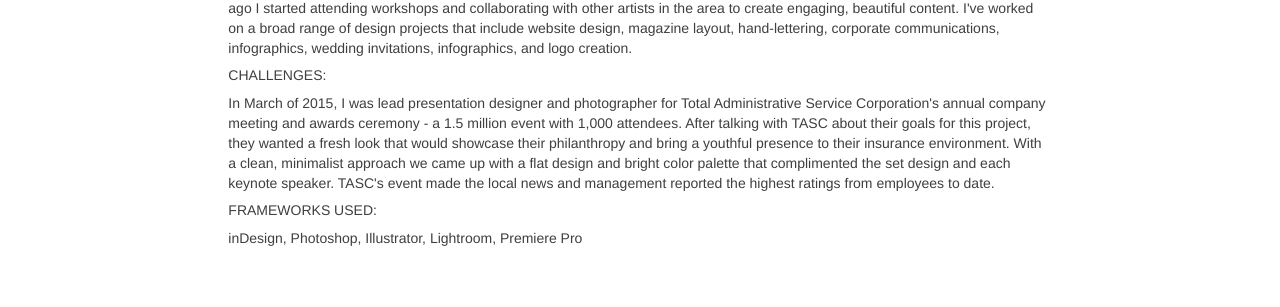
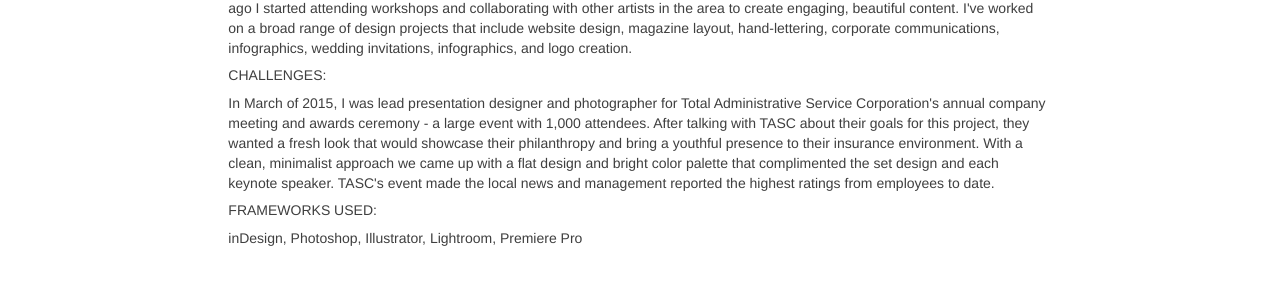
Before and after one commit to kedarjoyner/thinkful-portfolio, a Jekyll site: the page built from _posts/2015-02-15-Graphic-Design.md, in a window 1280 px wide and 900 px high, scrolled down 1066 px. Shown: the part 279-586 px from the top of the window. Built offline with Jekyll 4.4.1, drawn with Linux system fonts in a browser that asks for light colours; nearby versions of some CDN libraries.

Commit message:
change photography text

```diff
--- a/_posts/2015-02-15-Graphic-Design.md
+++ b/_posts/2015-02-15-Graphic-Design.md
@@ -7,7 +7,7 @@
 img4: graphics-4.jpg
 alt: logo for iron quill tattoo
 overview: As a creative storyteller and photographer, learning graphic design was a matter of natural progression for me. More than four years ago I started attending workshops and collaborating with other artists in the area to create engaging, beautiful content. I've worked on a broad range of design projects that include website design, magazine layout, hand-lettering, corporate communications, infographics, wedding invitations, infographics, and logo creation.
-challenges: In March of 2015, I was lead presentation designer and photographer for Total Administrative Service Corporation's annual company meeting and awards ceremony - a 1.5 million event with 1,000 attendees. After talking with TASC about their goals for this project, they wanted a fresh look that would showcase their philanthropy and bring a youthful presence to their insurance environment. With a clean, minimalist approach we came up with a flat design and bright color palette that complimented the set design and each keynote speaker. TASC's event made the local news and management reported the highest ratings from employees to date.
+challenges: In March of 2015, I was lead presentation designer and photographer for Total Administrative Service Corporation's annual company meeting and awards ceremony - a large event with 1,000 attendees. After talking with TASC about their goals for this project, they wanted a fresh look that would showcase their philanthropy and bring a youthful presence to their insurance environment. With a clean, minimalist approach we came up with a flat design and bright color palette that complimented the set design and each keynote speaker. TASC's event made the local news and management reported the highest ratings from employees to date.
 frameworks: inDesign, Photoshop, Illustrator, Lightroom, Premiere Pro
 
 ---
```
